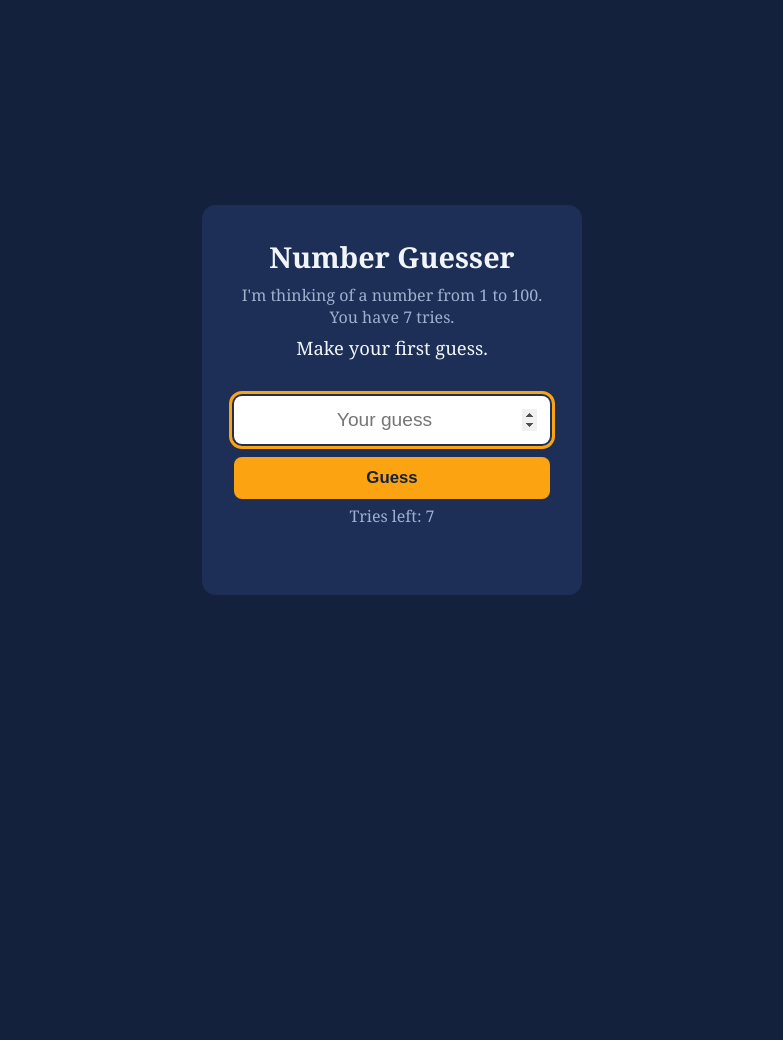
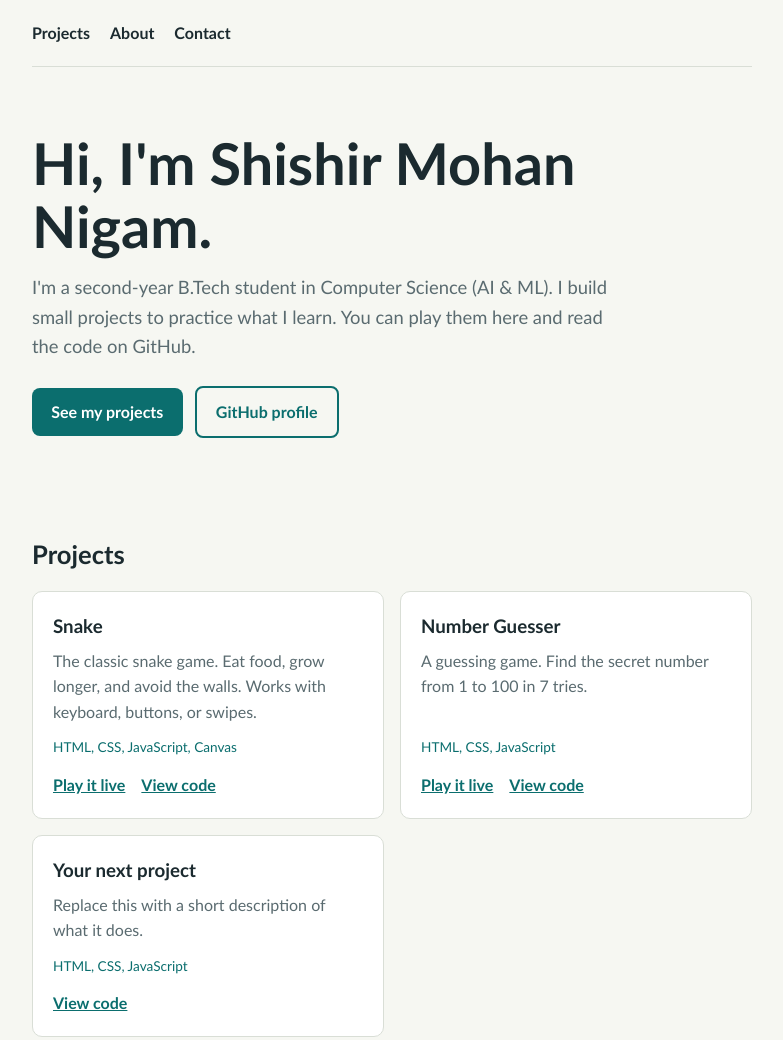
Before and after one commit to nigamshishir616-cmyk/number-guesser, a plain HTML site: page index.html in a window 1280 px wide. Shown: the top 1040 px of the page, without its empty margins (248-1031 px from the left). Before the commit the page ends 800 px from the top, so only its background shows below. Drawn offline with Linux system fonts and the light colour scheme.

Commit message:
Add files via upload

```diff
--- a/index.html
+++ b/index.html
@@ -3,93 +3,118 @@
 <head>
 <meta charset="UTF-8">
 <meta name="viewport" content="width=device-width, initial-scale=1">
-<title>Number Guesser</title>
+<title>Shishir Mohan Nigam | Portfolio</title>
+<meta name="description" content="Portfolio of Shishir Mohan Nigam, B.Tech CSE (AI &amp; ML) student.">
 <style>
-  :root { --bg:#14213d; --card:#1d2f57; --text:#f1f5f9; --accent:#fca311; --muted:#9fb0cf; }
+  :root { --bg:#f6f7f2; --ink:#1b2a2f; --muted:#5a6b70; --accent:#0b6e6e; --card:#ffffff; --line:#d9ded6; }
   * { box-sizing: border-box; }
-  body { margin:0; min-height:100vh; display:grid; place-items:center; background:var(--bg); color:var(--text); font-family:Georgia, serif; padding:1rem; }
-  main { background:var(--card); padding:2rem; border-radius:14px; width:100%; max-width:380px; text-align:center; }
-  h1 { margin:0 0 .5rem; font-size:1.8rem; }
-  p { color:var(--muted); margin:.4rem 0; }
-  #message { color:var(--text); font-size:1.15rem; min-height:2.6rem; }
-  input { width:100%; padding:.7rem; font-size:1.2rem; border-radius:8px; border:2px solid transparent; text-align:center; margin:.8rem 0; }
-  input:focus-visible, button:focus-visible { outline:3px solid var(--accent); outline-offset:2px; }
-  button { width:100%; padding:.7rem; font-size:1.05rem; font-weight:bold; border:0; border-radius:8px; background:var(--accent); color:#14213d; cursor:pointer; }
-  #restart { display:none; margin-top:.6rem; background:transparent; color:var(--accent); border:2px solid var(--accent); }
-  #history { font-size:.95rem; min-height:1.4rem; }
+  html { scroll-behavior: smooth; }
+  body { margin:0; background:var(--bg); color:var(--ink); font-family:"Trebuchet MS", Verdana, sans-serif; line-height:1.6; }
+  header, section, footer { max-width:760px; margin:0 auto; padding:0 1.25rem; }
+  nav { display:flex; gap:1.25rem; padding:1.25rem 0; border-bottom:1px solid var(--line); }
+  nav a { color:var(--ink); text-decoration:none; font-weight:bold; }
+  nav a:hover { color:var(--accent); }
+  .hero { padding:4rem 0 3rem; }
+  .hero h1 { font-size:clamp(2.2rem, 7vw, 3.6rem); line-height:1.1; margin:0 0 1rem; }
+  .hero p { font-size:1.15rem; color:var(--muted); max-width:56ch; margin:0 0 1.5rem; }
+  .btn { display:inline-block; padding:.7rem 1.2rem; border-radius:8px; background:var(--accent); color:#fff; text-decoration:none; font-weight:bold; }
+  .btn.ghost { background:transparent; color:var(--accent); border:2px solid var(--accent); margin-left:.5rem; }
+  h2 { font-size:1.6rem; margin:3rem 0 1rem; }
+  .grid { display:grid; gap:1rem; grid-template-columns:repeat(auto-fit, minmax(260px, 1fr)); }
+  .card { background:var(--card); border:1px solid var(--line); border-radius:10px; padding:1.25rem; display:flex; flex-direction:column; }
+  .card h3 { margin:0 0 .4rem; }
+  .card p { margin:0 0 .8rem; color:var(--muted); flex:1; }
+  .tags { font-size:.85rem; color:var(--accent); margin-bottom:.8rem; }
+  .links a { color:var(--accent); font-weight:bold; margin-right:1rem; }
+  ul.skills { padding:0; list-style:none; display:flex; flex-wrap:wrap; gap:.5rem; }
+  ul.skills li { border:1px solid var(--line); background:var(--card); border-radius:999px; padding:.25rem .85rem; }
+  footer { padding:3rem 1.25rem; color:var(--muted); }
+  footer a { color:var(--accent); }
+  a:focus-visible { outline:3px solid var(--accent); outline-offset:3px; }
+  @media (prefers-reduced-motion: reduce) { html { scroll-behavior:auto; } }
 </style>
 </head>
 <body>
-<main>
-  <h1>Number Guesser</h1>
-  <p>I'm thinking of a number from 1 to 100. You have 7 tries.</p>
-  <p id="message">Make your first guess.</p>
-  <input id="guess" type="number" min="1" max="100" placeholder="Your guess" aria-label="Your guess">
-  <button id="submit">Guess</button>
-  <button id="restart">Play again</button>
-  <p id="tries">Tries left: 7</p>
-  <p id="history"></p>
-</main>
+<header>
+  <nav aria-label="Main">
+    <a href="#projects">Projects</a>
+    <a href="#about">About</a>
+    <a href="#contact">Contact</a>
+  </nav>
+  <div class="hero">
+    <h1>Hi, I'm Shishir Mohan Nigam.</h1>
+    <p>I'm a second-year B.Tech student in Computer Science (AI &amp; ML). I build small projects to practice what I learn. You can play them here and read the code on GitHub.</p>
+    <a class="btn" href="#projects">See my projects</a>
+    <a class="btn ghost" id="gh-link" href="https://github.com/nigamshishir616-cmyk">GitHub profile</a>
+  </div>
+</header>
+
+<section id="projects">
+  <h2>Projects</h2>
+  <div class="grid" id="project-grid"></div>
+</section>
+
+<section id="about">
+  <h2>About me</h2>
+  <p>I'm a sophomore pursuing B.Tech in Computer Science and Engineering with a specialization in Artificial Intelligence and Machine Learning. I enjoy turning ideas into small working projects, and I'm learning web development alongside AI/ML. Next, I want to build projects that combine the two.</p>
+  <ul class="skills">
+    <li>HTML</li><li>CSS</li><li>JavaScript</li><li>Git &amp; GitHub</li><li>Python (learning)</li><li>AI / ML (learning)</li>
+  </ul>
+</section>
+
+<section id="contact">
+  <h2>Contact</h2>
+  <p>Email me at <a href="mailto:you@example.com">you@example.com</a>, or find me on
+  <a href="https://github.com/nigamshishir616-cmyk">GitHub</a> and
+  <a href="https://www.linkedin.com/in/YOUR-LINKEDIN">LinkedIn</a>.</p>
+</section>
+
+<footer>© <span id="year"></span> Shishir Mohan Nigam</footer>
 
 <script>
-  const MAX_TRIES = 7;
-  let secret, triesLeft, guesses;
+  // 1. Change this to your GitHub username.
+  const USERNAME = "nigamshishir616-cmyk";
 
-  const input = document.getElementById("guess");
-  const message = document.getElementById("message");
-  const triesText = document.getElementById("tries");
-  const history = document.getElementById("history");
-  const submitBtn = document.getElementById("submit");
-  const restartBtn = document.getElementById("restart");
+  // 2. Add a new project by copying one block below. Keep the commas.
+  const projects = [
+    {
+      title: "Snake",
+      description: "The classic snake game. Eat food, grow longer, and avoid the walls. Works with keyboard, buttons, or swipes.",
+      tags: "HTML, CSS, JavaScript, Canvas",
+      repo: "snake-game",
+      live: "https://" + USERNAME + ".github.io/snake-game/"
+    },
+    {
+      title: "Number Guesser",
+      description: "A guessing game. Find the secret number from 1 to 100 in 7 tries.",
+      tags: "HTML, CSS, JavaScript",
+      repo: "number-guesser",
+      live: "https://" + USERNAME + ".github.io/number-guesser/"
+    },
+    {
+      title: "Your next project",
+      description: "Replace this with a short description of what it does.",
+      tags: "HTML, CSS, JavaScript",
+      repo: "your-repo-name",
+      live: ""  // leave empty if there is no live demo
+    }
+  ];
 
-  function newGame() {
-    secret = Math.floor(Math.random() * 100) + 1;
-    triesLeft = MAX_TRIES;
-    guesses = [];
-    message.textContent = "Make your first guess.";
-    triesText.textContent = "Tries left: " + triesLeft;
-    history.textContent = "";
-    input.value = "";
-    input.disabled = false;
-    submitBtn.disabled = false;
-    restartBtn.style.display = "none";
-    input.focus();
-  }
+  const grid = document.getElementById("project-grid");
+  projects.forEach(p => {
+    const card = document.createElement("article");
+    card.className = "card";
+    let links = '<a href="https://github.com/' + USERNAME + '/' + p.repo + '">View code</a>';
+    if (p.live) links = '<a href="' + p.live + '">Play it live</a>' + links;
+    card.innerHTML = "<h3></h3><p></p><div class='tags'></div><div class='links'>" + links + "</div>";
+    card.querySelector("h3").textContent = p.title;
+    card.querySelector("p").textContent = p.description;
+    card.querySelector(".tags").textContent = p.tags;
+    grid.appendChild(card);
+  });
 
-  function endGame(text) {
-    message.textContent = text;
-    input.disabled = true;
-    submitBtn.disabled = true;
-    restartBtn.style.display = "block";
-    restartBtn.focus();
-  }
-
-  function guess() {
-    const value = Number(input.value);
-    if (!Number.isInteger(value) || value < 1 || value > 100) {
-      message.textContent = "Enter a whole number from 1 to 100.";
-      return;
-    }
-    guesses.push(value);
-    triesLeft--;
-    triesText.textContent = "Tries left: " + triesLeft;
-    history.textContent = "Your guesses: " + guesses.join(", ");
-    input.value = "";
-
-    if (value === secret) {
-      endGame("You got it in " + guesses.length + " tries. The number was " + secret + ".");
-    } else if (triesLeft === 0) {
-      endGame("Out of tries. The number was " + secret + ".");
-    } else {
-      message.textContent = value < secret ? "Too low. Go higher." : "Too high. Go lower.";
-      input.focus();
-    }
-  }
-
-  submitBtn.addEventListener("click", guess);
-  input.addEventListener("keydown", e => { if (e.key === "Enter") guess(); });
-  restartBtn.addEventListener("click", newGame);
-  newGame();
+  document.getElementById("gh-link").href = "https://github.com/" + USERNAME;
+  document.getElementById("year").textContent = new Date().getFullYear();
 </script>
 </body>
 </html>
```
